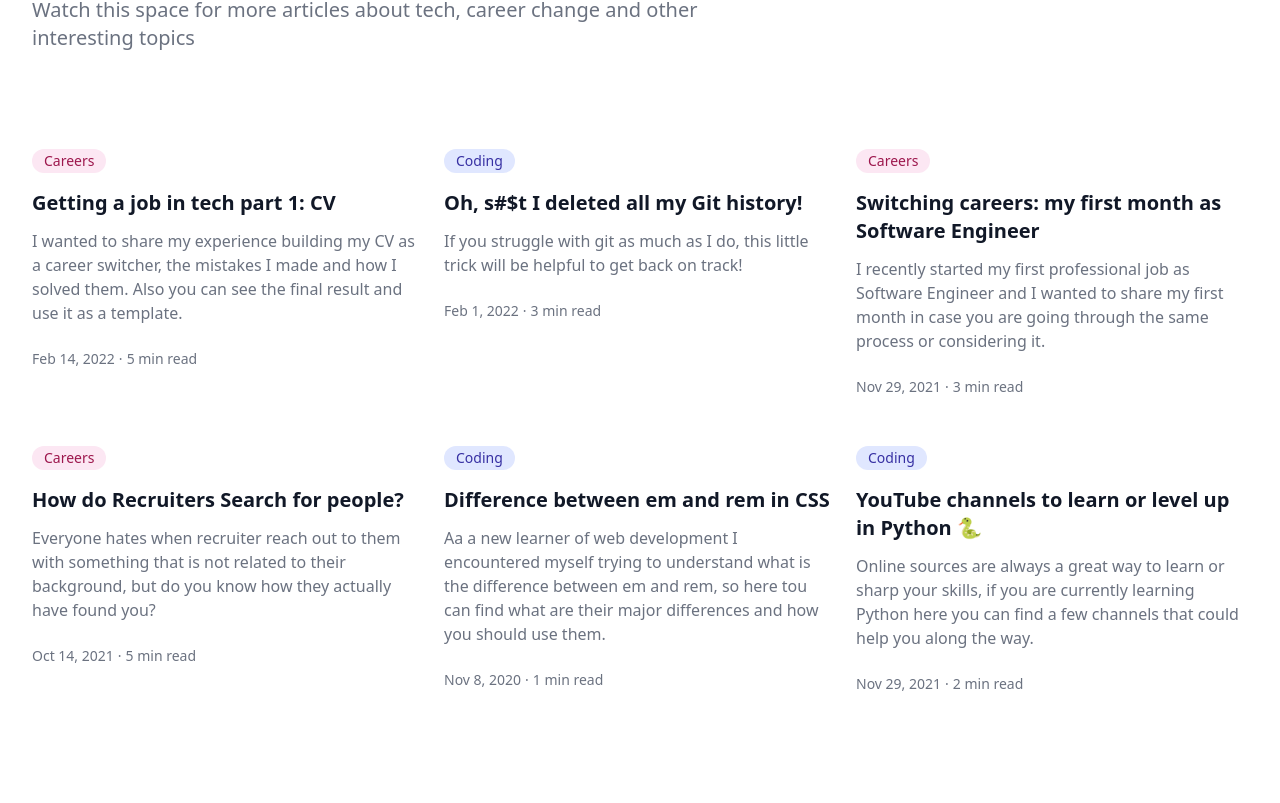
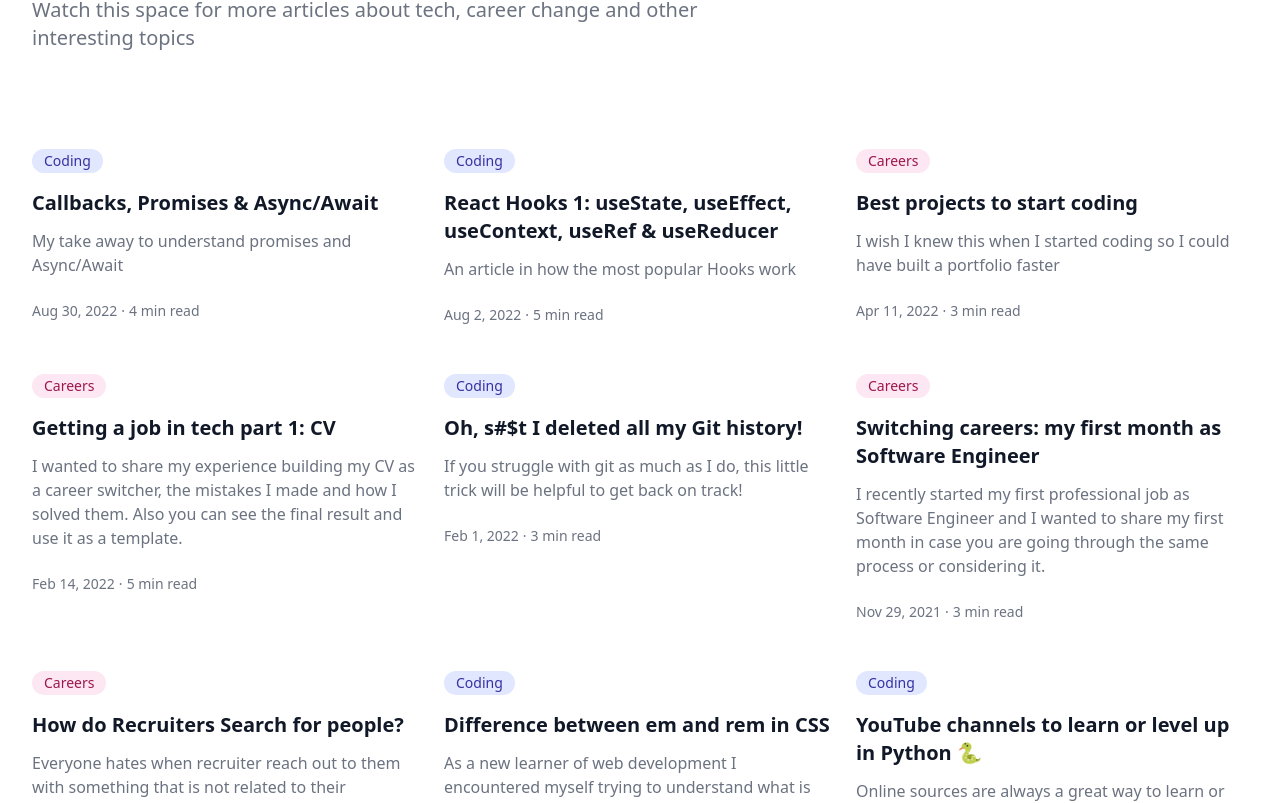
Before and after one commit to CarolinaCobo/new-portfolio, a Next.js app: page / in a window 1280 px wide. Shown: the part 2610-3413 px from the top of the page. Built offline with nearby package versions, Linux system fonts and the light colour scheme.

Commit message:
added articles

```diff
--- a/components/Blog/BlogData.js
+++ b/components/Blog/BlogData.js
@@ -1,4 +1,45 @@
 const blogData = [
+  {
+    title: "Callbacks, Promises & Async/Await",
+    href: "https://medium.com/@ccobo/callbacks-promises-async-await-7ab6ed3de383",
+    category: {
+      name: "Coding",
+      href: "https://medium.com/@ccobo/callbacks-promises-async-await-7ab6ed3de383",
+      color: "bg-indigo-100 text-indigo-800",
+    },
+    description: "My take away to understand promises and Async/Await",
+    date: "Aug 30, 2022",
+    datetime: "2022-08-30",
+    readingTime: "4 min",
+  },
+  {
+    title:
+      "React Hooks 1: useState, useEffect, useContext, useRef & useReducer",
+    href: "https://ccobo.medium.com/react-hooks-1-usestate-useeffect-usecontext-useref-usereducer-2d0cc95afdec",
+    category: {
+      name: "Coding",
+      href: "https://ccobo.medium.com/react-hooks-1-usestate-useeffect-usecontext-useref-usereducer-2d0cc95afdec",
+      color: "bg-indigo-100 text-indigo-800",
+    },
+    description: "An article in how the most popular Hooks work",
+    date: "Aug 2, 2022",
+    datetime: "2022-08-02",
+    readingTime: "5 min",
+  },
+  {
+    title: "Best projects to start coding",
+    href: "https://ccobo.medium.com/best-projects-to-start-d8800e0797e9",
+    category: {
+      name: "Careers",
+      href: "https://ccobo.medium.com/best-projects-to-start-d8800e0797e9",
+      color: "bg-pink-100 text-pink-800",
+    },
+    description:
+      "I wish I knew this when I started coding so I could have built a portfolio faster",
+    date: "Apr 11, 2022",
+    datetime: "2022-04-11",
+    readingTime: "3 min",
+  },
   {
     title: "Getting a job in tech part 1: CV",
     href: "https://ccobo.medium.com/getting-a-job-in-tech-part-1-cv-7abc0bda5de5",
@@ -64,7 +105,7 @@ const blogData = [
       color: "bg-indigo-100 text-indigo-800",
     },
     description:
-      "Aa a new learner of web development I encountered myself trying to understand what is the difference between em and rem, so here tou can find what are their major differences and how you should use them.",
+      "As a new learner of web development I encountered myself trying to understand what is the difference between em and rem, so here tou can find what are their major differences and how you should use them.",
     date: "Nov 8, 2020",
     datetime: "2020-11-08",
     readingTime: "1 min",
```
